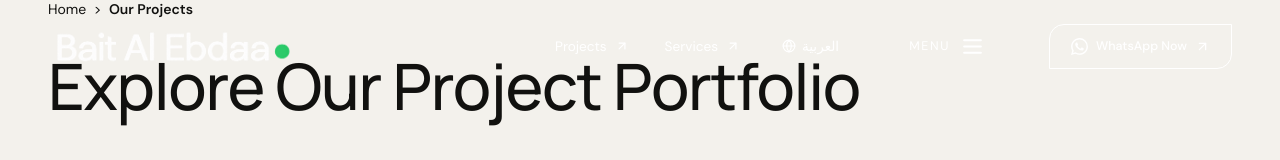
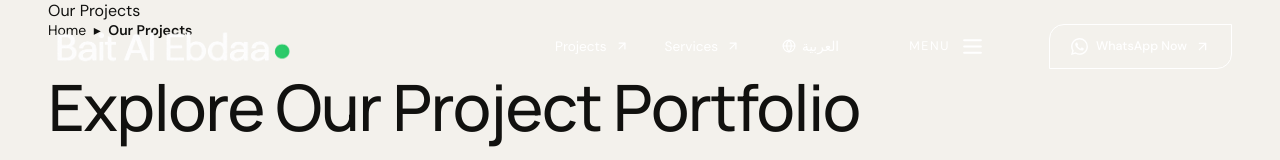
Before and after one commit to asadwaqas-dev21/Bait-Al-Ebdaa, a Next.js app: page /en/our-projects in a window 1280 px wide. Shown: the top 160 px of the page. Built offline with nearby package versions, Linux system fonts and the light colour scheme.

Commit message:
Update Our Projects top bar layout and header logo

```diff
--- a/src/OurProjects.jsx
+++ b/src/OurProjects.jsx
@@ -34,11 +34,17 @@ export default function OurProjects() {
 
   return (
     <>
-      <Header menuOpen={menuOpen} setMenuOpen={setMenuOpen} />
+      <Header menuOpen={menuOpen} setMenuOpen={setMenuOpen} alwaysSolid={true} useFooterLogo={true} />
       <main className="our-projects-page">
-        {/* Breadcrumbs */}
-        <div className="shell pt-32 pb-4 breadcrumbs">
-          <p>{t.home} &nbsp;&gt;&nbsp; <strong>{t.ourProjects}</strong></p>
+        {/* Top Bar: Active Tab and Breadcrumbs */}
+        <div className="shell pt-32 pb-4 projects-top-bar">
+          <div className="projects-active-tab">
+            <span>{t.ourProjects}</span>
+            <div className="tab-underline"></div>
+          </div>
+          <div className="breadcrumbs">
+            <p>{t.home} &nbsp;&#9656;&nbsp; <strong>{t.ourProjects}</strong></p>
+          </div>
         </div>
 
         {/* Hero Section */}
--- a/src/components/Shared.jsx
+++ b/src/components/Shared.jsx
@@ -6,8 +6,8 @@ import { ArrowUp, ArrowUpRight, Menu, X, Globe } from "lucide-react";
 import { useI18n } from "../i18n/I18nProvider";
 import { useRouter } from "next/navigation";
 
-export function Brand({ light = false, priority = false }) {
-  return <a className={`brand ${light ? "brand--light" : ""}`} href="/" aria-label="Biat Al Ebdaa home"><Image className="brand__logo" src="/assets/logo.png" alt="Biat Al Ebdaa - Luxury Interior Design and Joinery Logo" width={2170} height={725} priority={priority} /></a>;
+export function Brand({ light = false, priority = false, customSrc = null }) {
+  return <a className={`brand ${light ? "brand--light" : ""}`} href="/" aria-label="Biat Al Ebdaa home"><Image className="brand__logo" src={customSrc || "/assets/logo.png"} alt="Biat Al Ebdaa - Luxury Interior Design and Joinery Logo" width={2170} height={725} priority={priority} /></a>;
 }
 
 export function Reveal({ as: Tag = "div", className = "", children, delay = 0, ...props }) {
@@ -24,7 +24,7 @@ export function Reveal({ as: Tag = "div", className = "", children, delay = 0, .
   return <Tag ref={ref} className={`reveal ${className}`} style={{ "--delay": `${delay}ms` }} {...props}>{children}</Tag>;
 }
 
-export function Header({ menuOpen, setMenuOpen }) {
+export function Header({ menuOpen, setMenuOpen, alwaysSolid = false, useFooterLogo = false }) {
   const { lang, dict } = useI18n();
   const router = useRouter();
   const [scrolled, setScrolled] = useState(false);
```
